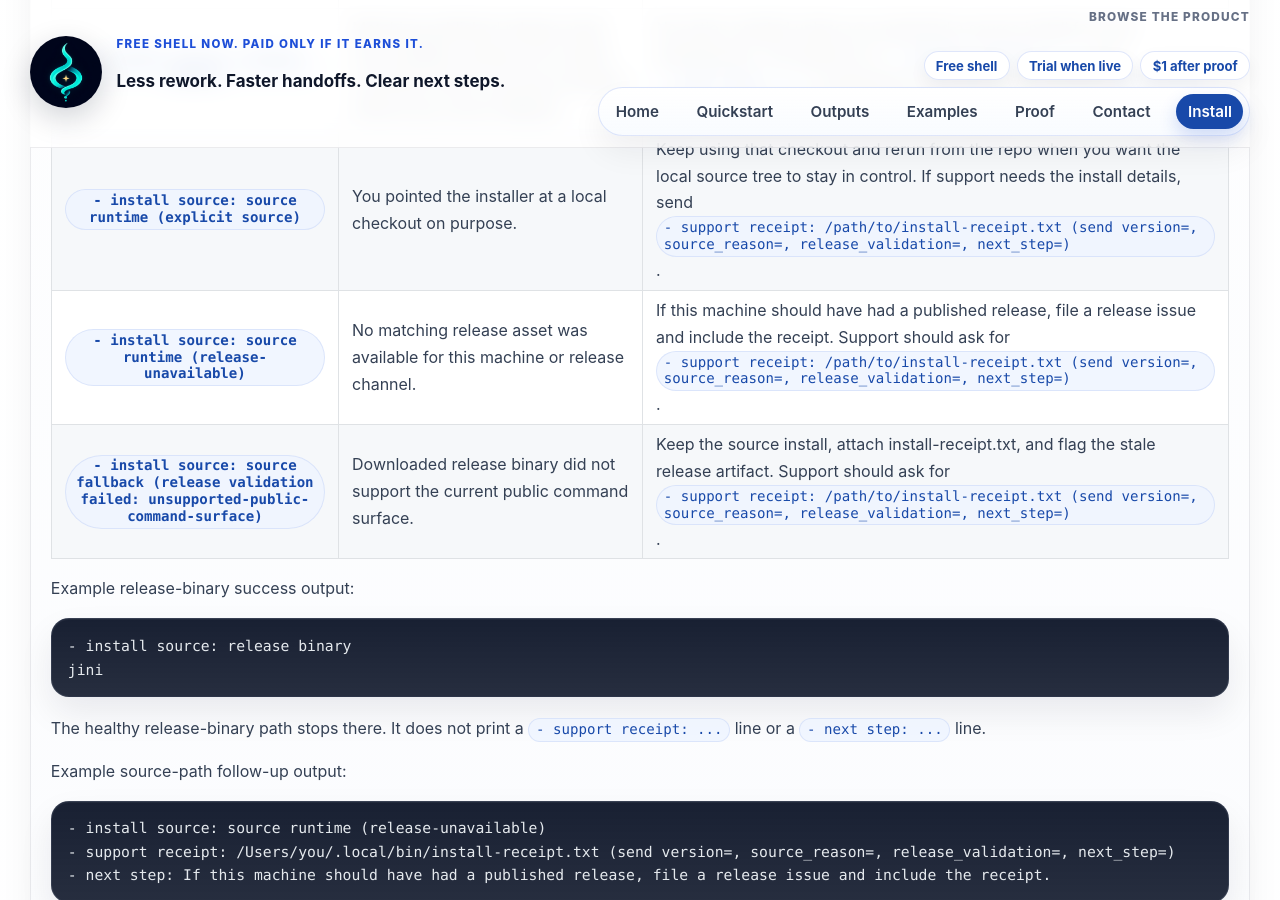
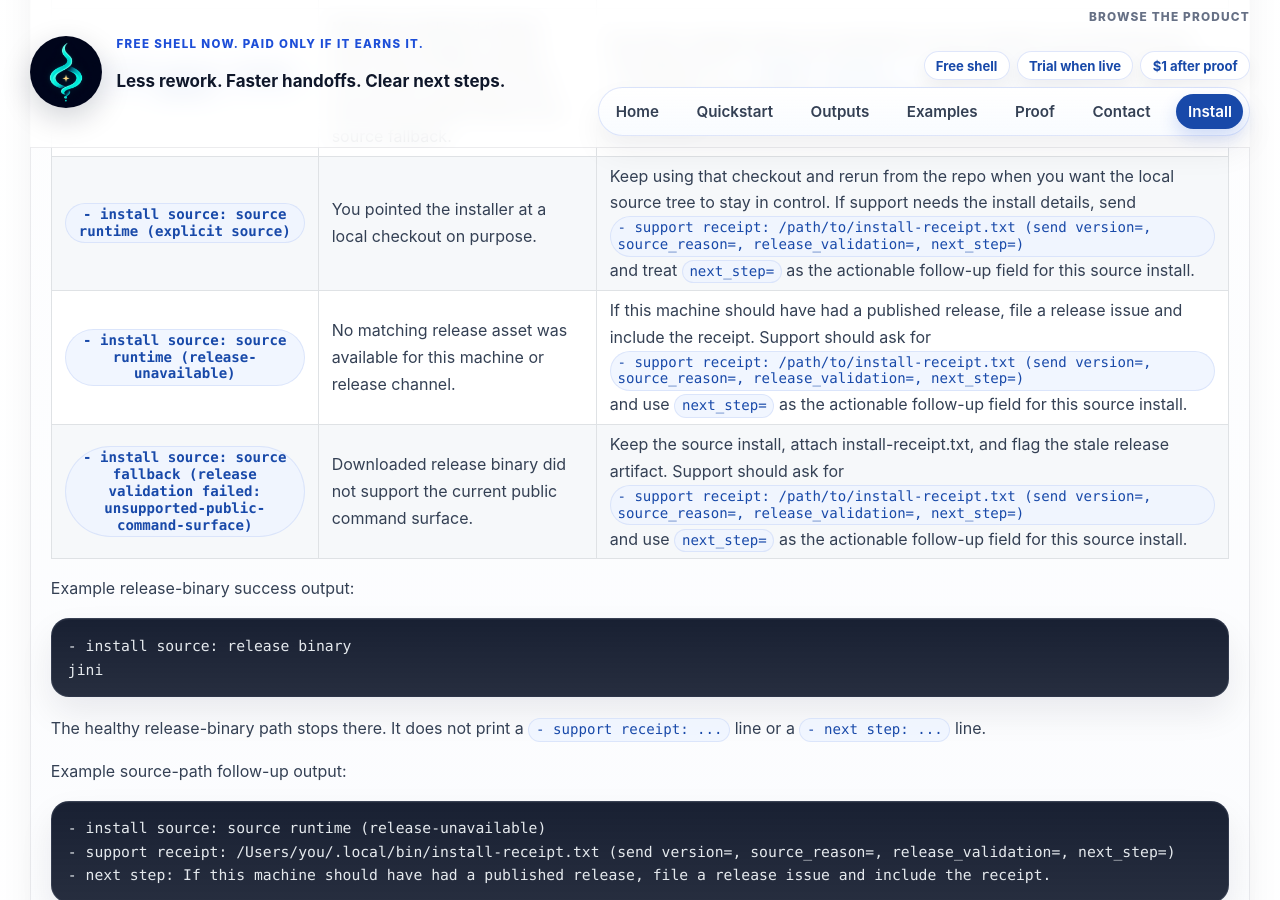
Before and after one commit to maridlabsai/jini, a Jekyll site: the page built from docs/install.md, in a window 1280 px wide and 900 px high, scrolled down 2412 px. Built offline with Jekyll 4.4.1, drawn with Linux system fonts in a browser that asks for light colours.

Commit message:
Clarify source rows use next-step handoff

```diff
--- a/docs/install.md
+++ b/docs/install.md
@@ -94,17 +94,17 @@
       <tr>
         <th scope="row"><code>- install source: source runtime (explicit source)</code></th>
         <td>You pointed the installer at a local checkout on purpose.</td>
-        <td>Keep using that checkout and rerun from the repo when you want the local source tree to stay in control. If support needs the install details, send <code>- support receipt: /path/to/install-receipt.txt (send version=, source_reason=, release_validation=, next_step=)</code>.</td>
+        <td>Keep using that checkout and rerun from the repo when you want the local source tree to stay in control. If support needs the install details, send <code>- support receipt: /path/to/install-receipt.txt (send version=, source_reason=, release_validation=, next_step=)</code> and treat <code>next_step=</code> as the actionable follow-up field for this source install.</td>
       </tr>
       <tr>
         <th scope="row"><code>- install source: source runtime (release-unavailable)</code></th>
         <td>No matching release asset was available for this machine or release channel.</td>
-        <td>If this machine should have had a published release, file a release issue and include the receipt. Support should ask for <code>- support receipt: /path/to/install-receipt.txt (send version=, source_reason=, release_validation=, next_step=)</code>.</td>
+        <td>If this machine should have had a published release, file a release issue and include the receipt. Support should ask for <code>- support receipt: /path/to/install-receipt.txt (send version=, source_reason=, release_validation=, next_step=)</code> and use <code>next_step=</code> as the actionable follow-up field for this source install.</td>
       </tr>
       <tr>
         <th scope="row"><code>- install source: source fallback (release validation failed: unsupported-public-command-surface)</code></th>
         <td>Downloaded release binary did not support the current public command surface.</td>
-        <td>Keep the source install, attach install-receipt.txt, and flag the stale release artifact. Support should ask for <code>- support receipt: /path/to/install-receipt.txt (send version=, source_reason=, release_validation=, next_step=)</code>.</td>
+        <td>Keep the source install, attach install-receipt.txt, and flag the stale release artifact. Support should ask for <code>- support receipt: /path/to/install-receipt.txt (send version=, source_reason=, release_validation=, next_step=)</code> and use <code>next_step=</code> as the actionable follow-up field for this source install.</td>
       </tr>
     </tbody>
   </table>
```
Also changed, not shown: tests/test_public_cli_docs.py (+3 -2 lines).
